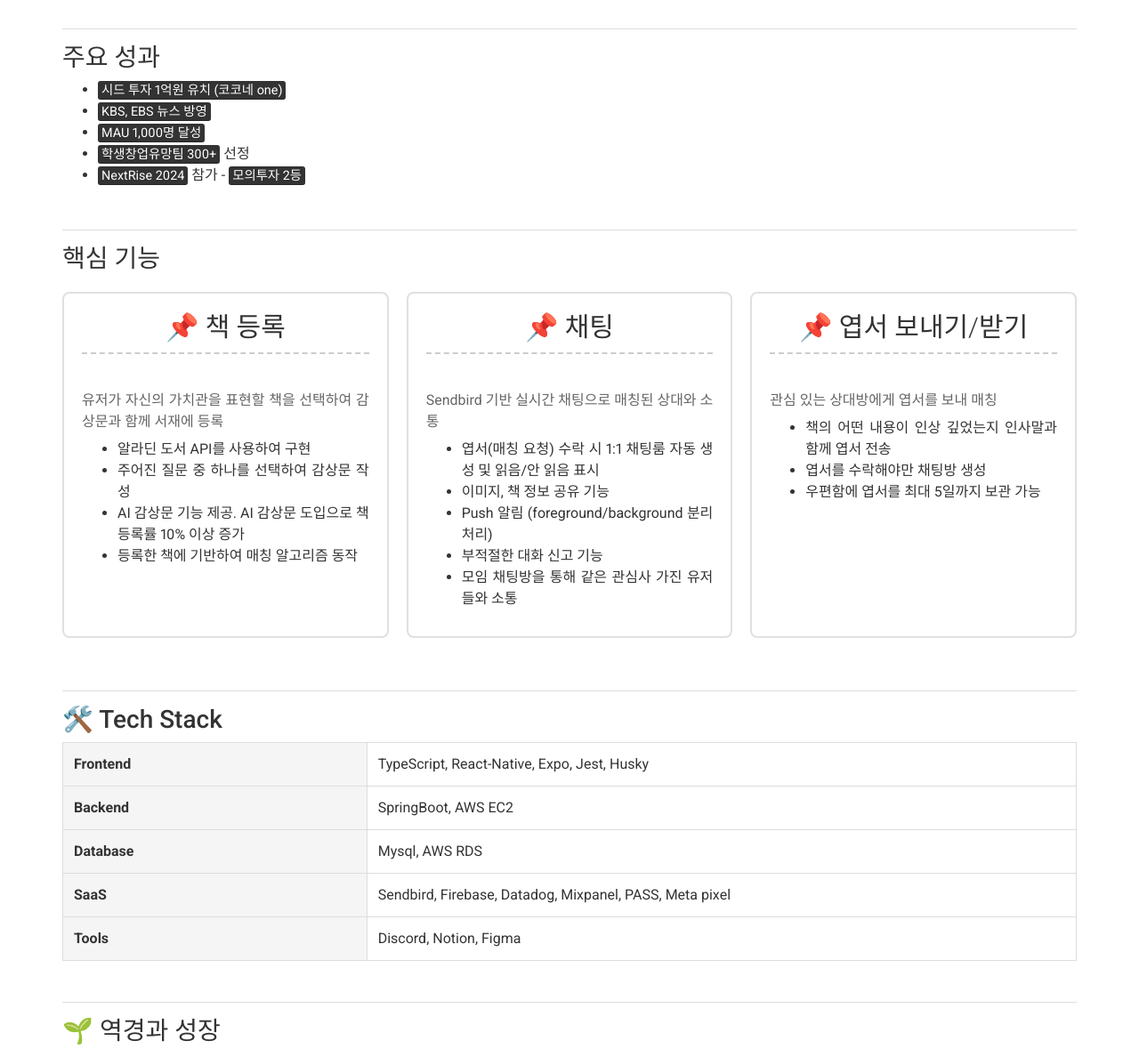
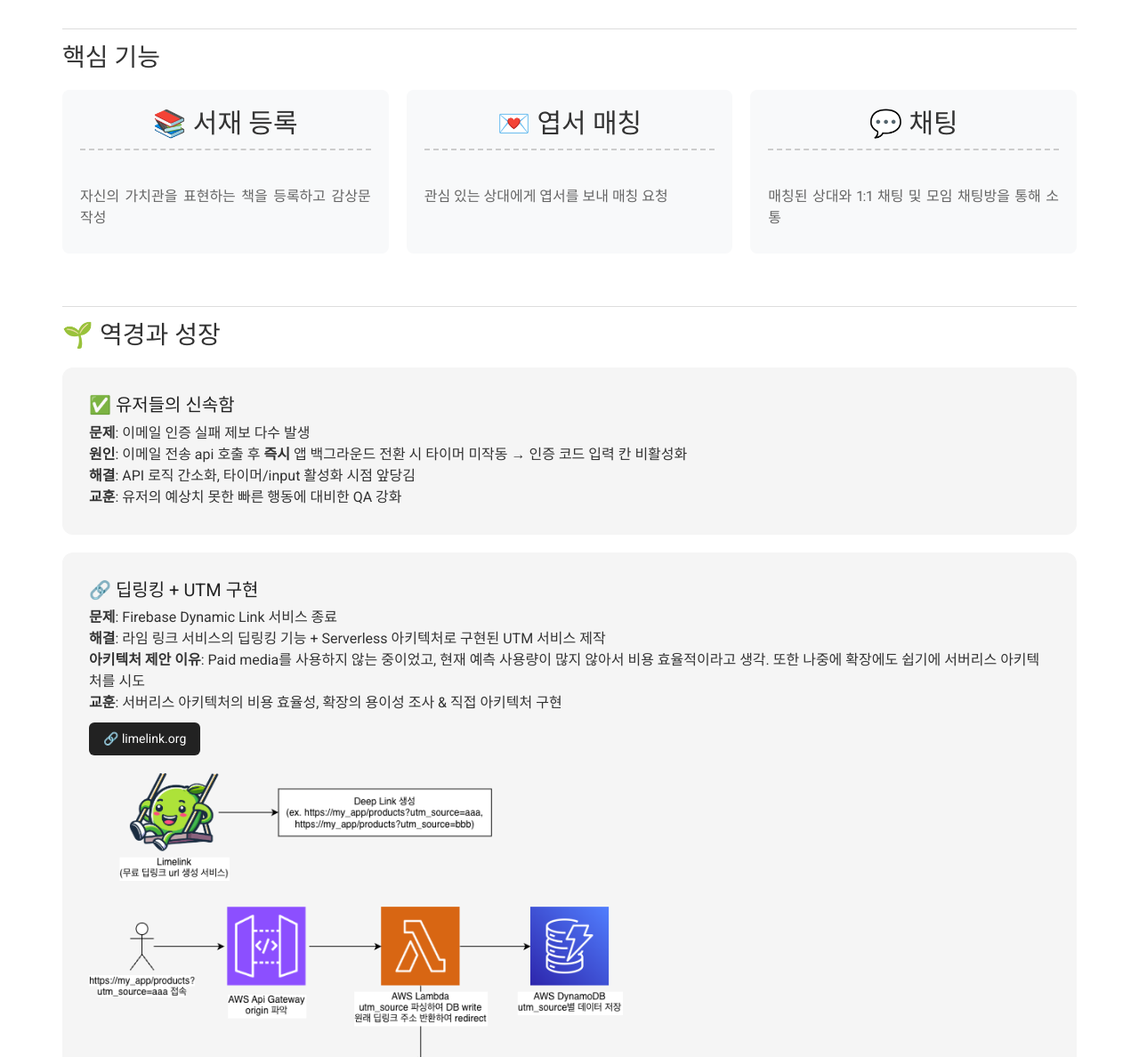
Before and after one commit to Hangyeol-SSeo/Hangyeol-SSeo.github.io, a Jekyll site: the page built from bookbla.md, in a window 1280 px wide and 1400 px high, scrolled down 1275 px. Shown: the part 212-1400 px from the top of the window at 89% size. Built offline with Jekyll 4.4.1, drawn with Linux system fonts in a browser that asks for light colours; nearby versions of some CDN libraries; some of the changed text lies outside the part shown.

Commit message:
Bookbla 섹션 이력 간소화, 핵심 내용으로만 구성

```diff
--- a/bookbla.md
+++ b/bookbla.md
@@ -49,52 +49,67 @@ permalink: /experience/bookbla/
 
 <hr class="print-hide"/>
 
-<h1 style="font-size: 2.8rem; margin-bottom:8px">주요 성과</h1>
-- <mark>시드 투자 1억원 유치 (코코네 one)</mark>
-- <mark>KBS, EBS 뉴스 방영</mark>
-- <mark>MAU 1,000명 달성</mark>
-- <mark>학생창업유망팀 300+</mark> 선정
-- <mark>NextRise 2024</mark> 참가 - <mark>모의투자 2등</mark>
+<h1 style="font-size: 2.8rem; margin-bottom:8px">핵심 기능</h1>
+
+<div style="display: flex; gap: 20px; margin: 20px 0;">
+  <div style="flex: 1; background: #f8f9fa; padding: 20px; border-radius: 8px;">
+    <h3 style="margin-top: 0;">📚 서재 등록</h3>
+    <p style="color: #666;">자신의 가치관을 표현하는 책을 등록하고 감상문 작성</p>
+  </div>
+  <div style="flex: 1; background: #f8f9fa; padding: 20px; border-radius: 8px;">
+    <h3 style="margin-top: 0;">💌 엽서 매칭</h3>
+    <p style="color: #666;">관심 있는 상대에게 엽서를 보내 매칭 요청</p>
+  </div>
+  <div style="flex: 1; background: #f8f9fa; padding: 20px; border-radius: 8px;">
+    <h3 style="margin-top: 0;">💬 채팅</h3>
+    <p style="color: #666;">매칭된 상대와 1:1 채팅 및 모임 채팅방을 통해 소통</p>
+  </div>
+</div>
 
 <br/>
 
 ---
 
-<h1 style="font-size: 2.8rem; margin-bottom:8px">핵심 기능</h1>
+<h1 class="growth-section-header" style="font-size: 2.8rem; margin-bottom:8px">🌱 역경과 성장</h1>
 
-<div class="feature-grid" style="display: grid; grid-template-columns: repeat(auto-fit, minmax(250px, 1fr)); gap: 20px; margin: 20px 0;">
-  <div style="background: #fff; border: 2px solid #e0e0e0; padding: 20px; border-radius: 8px;">
-    <h3 style="margin-top: 0;">📌 책 등록</h3>
-    <p style="color: #666;">유저가 자신의 가치관을 표현할 책을 선택하여 감상문과 함께 서재에 등록</p>
-    <ul>
-      <li>알라딘 도서 API를 사용하여 구현</li>
-      <li>주어진 질문 중 하나를 선택하여 감상문 작성</li>
-      <li>AI 감상문 기능 제공. AI 감상문 도입으로 책 등록률 10% 이상 증가</li>
-      <li>등록한 책에 기반하여 매칭 알고리즘 동작</li>
-    </ul>
-  </div>
+<div class="growth-card" style="background: #f5f5f5; padding: 30px; border-radius: 12px; margin: 20px 0; font-size: medium">
+  <h2 style="color: #222222">✅ 유저들의 신속함</h2>
+  <b>문제</b>: 이메일 인증 실패 제보 다수 발생 <br/>
+  <b>원인</b>: 이메일 전송 api 호출 후 <b>즉시</b> 앱 백그라운드 전환 시 타이머 미작동 → 인증 코드 입력 칸 비활성화 <br/>
+  <b>해결</b>: API 로직 간소화, 타이머/input 활성화 시점 앞당김 <br/>
+  <b>교훈</b>: 유저의 예상치 못한 빠른 행동에 대비한 QA 강화 <br/>
+</div>
 
-  <div style="background: #fff; border: 2px solid #e0e0e0; padding: 20px; border-radius: 8px;">
-    <h3 style="margin-top: 0;">📌 채팅</h3>
-    <p style="color: #666;">Sendbird 기반 실시간 채팅으로 매칭된 상대와 소통</p>
-    <ul>
-      <li>엽서(매칭 요청) 수락 시 1:1 채팅룸 자동 생성 및 읽음/안 읽음 표시</li>
-      <li>이미지, 책 정보 공유 기능</li>
-      <li>Push 알림 (foreground/background 분리 처리)</li>
-      <li>부적절한 대화 신고 기능</li>
-      <li>모임 채팅방을 통해 같은 관심사 가진 유저들와 소통</li>
-    </ul>
-  </div>
+<div class="growth-card" style="background: #f5f5f5; padding: 30px; border-radius: 12px; margin: 20px 0; font-size: medium">
+  <h2 style="color: #222222">🔗 딥링킹 + UTM 구현</h2>
+  <b>문제</b>: Firebase Dynamic Link 서비스 종료 <br/>
+  <b>해결</b>: 라임 링크 서비스의 딥링킹 기능 + Serverless 아키텍처로 구현된 UTM 서비스 제작 <br/>
+  <b>아키텍처 제안 이유</b>: Paid media를 사용하지 않는 중이었고, 현재 예측 사용량이 많지 않아서 비용 효율적이라고 생각. 또한 나중에 확장에도 쉽기에 서버리스 아키텍처를 시도 <br/>
+  <b>교훈</b>: 서버리스 아키텍처의 비용 효율성, 확장의 용이성 조사 & 직접 아키텍처 구현 <br/>
+  <a href="https://limelink.org/" target="_blank" style="display: inline-block; margin-top: 10px; padding: 8px 16px; background: #222222; color: white; text-decoration: none; border-radius: 6px; font-size: 14px;">🔗 limelink.org</a> <br/>
+  <img src="/assets/serverless_architecture.png" alt="Serverless Architecture" style="width: 600px; margin-top: 20px; border-radius: 8px;" />
+</div>
 
-  <div style="background: #fff; border: 2px solid #e0e0e0; padding: 20px; border-radius: 8px;">
-    <h3 style="margin-top: 0;">📌 엽서 보내기/받기</h3>
-    <p style="color: #666;">관심 있는 상대방에게 엽서를 보내 매칭</p>
-    <ul>
-      <li>책의 어떤 내용이 인상 깊었는지 인사말과 함께 엽서 전송</li>
-      <li>엽서를 수락해야만 채팅방 생성</li>
-      <li>우편함에 엽서를 최대 5일까지 보관 가능</li>
-    </ul>
-  </div>
+<div class="growth-card" style="background: #f5f5f5; padding: 30px; border-radius: 12px; margin: 20px 0; font-size: medium">
+  <h2 style="color: #222222">💰 결제 기능과 오류</h2>
+  <b>문제</b>: 초기 구현된 결제 시스템이 재화를 제대로 지급하지 못하는 문제 발생 <br/>
+  <b>해결</b>: 앱 최상위 컴포넌트에서 결제 처리 리스너를 구현하여, 결제 도중에 background 전환 등 이슈가 생겨도 원활하게 결제 처리가 가능하게 함 <br/>
+  <b>교훈</b>: 결제 관련 기능은 충분한 테스트를 거쳐야 함을 깨달음. 또한 인터넷 연결 신호 미약, 앱 crash 등 다양한 상황이 일어날 수 있다는 사실 인지 <br/>
+</div>
+
+<div class="growth-card" style="background: #f5f5f5; padding: 30px; border-radius: 12px; margin: 20px 0; font-size: medium">
+  <h2 style="color: #222222">📤 Expo update(Code push) 서비스 도입</h2>
+  <b>문제</b>: 매번 앱을 배포하는데 빌드, 심사 과정이 매우 오래 걸려 배포에 병목이 생김. 또한 빌드 비용이 많이 듦 <br/>
+  <b>해결</b>: 코드 푸시 서비스를 도입하여 실시간 배포 구현. MAU 1000 이하는 무료 배포 가능 <br/>
+  <b>교훈</b>: 일반 배포와 코드 푸시의 차이점 배움. 코드 푸시 서비스의 과금 구조 조사 <br/>
+  <b>추가 고도화</b>: background -> foreground 전환 시에도 코드 푸시 가능하도록 업데이트. 코드 푸시 업데이트 시점 조절 기능 추가. 버전별 강제 or 선택 업데이트 기능 추가 <br/>
+</div>
+
+<div class="growth-card" style="background: #f5f5f5; padding: 30px; border-radius: 12px; margin: 20px 0; font-size: medium">
+  <h2 style="color: #222222">📱 foreground & background 알림 처리</h2>
+  <b>문제</b>: 채팅 알림을 위해 foreground 알림(인앱 알림)과 background(푸시 알림)을 분리해서 표시해야 했음 <br/>
+  <b>해결</b>: foreground listener와 background listener를 분리하여 구현하고, 가능한 최상위 컴포넌트에 배치 <br/>
+  <b>교훈</b>: FCM, APNs 시스템에 대한 이해. Expo notification, Sendbird 알림 시스템 이해<br/>
 </div>
 
 <br/>
@@ -140,85 +155,6 @@ permalink: /experience/bookbla/
 
 <hr class="print-hide"/>
 
-<h1 class="growth-section-header" style="font-size: 2.8rem; margin-bottom:8px">🌱 역경과 성장</h1>
-<!--
-넣을 주제들
-- 채팅 외주 펑크로 인한 Sendbird 도입
-- 서버 다운
-- android sdk 35 대응(edge-to-edge)
-- expo SDK migration (50 -> 52)
-- 구독 기능 도입
-- 네비게이션 스택
-- mcp 도입(figma)
-- 다이어리...
-- 새로운 사람 만나기 시간
--->
-
-<div class="growth-card" style="background: #f5f5f5; padding: 30px; border-radius: 12px; margin: 20px 0; font-size: medium">
-  <h2 style="color: #222222">✅ 유저들의 신속함</h2>
-  <b>문제</b>: 이메일 인증 실패 제보 다수 발생 <br/>
-  <b>원인</b>: 이메일 전송 api 호출 후 <b>즉시</b> 앱 백그라운드 전환 시 타이머 미작동 → 인증 코드 입력 칸 비활성화 <br/>
-  <b>해결</b>: API 로직 간소화, 타이머/input 활성화 시점 앞당김 <br/>
-  <b>교훈</b>: 유저의 예상치 못한 빠른 행동에 대비한 QA 강화 <br/>
-</div>
-
-<div class="growth-card" style="background: #f5f5f5; padding: 30px; border-radius: 12px; margin: 20px 0; font-size: medium">
-  <h2 style="color: #222222">🔗 딥링킹 + UTM 구현</h2>
-  <b>문제</b>: Firebase Dynamic Link 서비스 종료 <br/>
-  <b>해결</b>: 라임 링크 서비스의 딥링킹 기능 + Serverless 아키텍처로 구현된 UTM 서비스 제작 <br/>
-  <b>아키텍처 제안 이유</b>: Paid media를 사용하지 않는 중이었고, 현재 예측 사용량이 많지 않아서 비용 효율적이라고 생각. 또한 나중에 확장에도 쉽기에 서버리스 아키텍처를 시도 <br/>
-  <b>교훈</b>: 서버리스 아키텍처의 비용 효율성, 확장의 용이성 조사 & 직접 아키텍처 구현 <br/>
-  <a href="https://limelink.org/" target="_blank" style="display: inline-block; margin-top: 10px; padding: 8px 16px; background: #222222; color: white; text-decoration: none; border-radius: 6px; font-size: 14px;">🔗 limelink.org</a> <br/>
-  <img src="/assets/serverless_architecture.png" alt="Serverless Architecture" style="width: 600px; margin-top: 20px; border-radius: 8px;" />
-</div>
-
-<div class="growth-card" style="background: #f5f5f5; padding: 30px; border-radius: 12px; margin: 20px 0; font-size: medium">
-  <h2 style="color: #222222">💰 결제 기능과 오류</h2>
-  <b>문제</b>: 초기 구현된 결제 시스템이 재화를 제대로 지급하지 못하는 문제 발생 <br/>
-  <b>해결</b>: 앱 최상위 컴포넌트에서 결제 처리 리스너를 구현하여, 결제 도중에 background 전환 등 이슈가 생겨도 원활하게 결제 처리가 가능하게 함 <br/>
-  <b>교훈</b>: 결제 관련 기능은 충분한 테스트를 거쳐야 함을 깨달음. 또한 인터넷 연결 신호 미약, 앱 crash 등 다양한 상황이 일어날 수 있다는 사실 인지 <br/>
-</div>
-
-<div class="growth-card" style="background: #f5f5f5; padding: 30px; border-radius: 12px; margin: 20px 0; font-size: medium">
-  <h2 style="color: #222222">📤 Expo update(Code push) 서비스 도입</h2>
-  <b>문제</b>: 매번 앱을 배포하는데 빌드, 심사 과정이 매우 오래 걸려 배포에 병목이 생김. 또한 빌드 비용이 많이 듦 <br/>
-  <b>해결</b>: 코드 푸시 서비스를 도입하여 실시간 배포 구현. MAU 1000 이하는 무료 배포 가능 <br/>
-  <b>교훈</b>: 일반 배포와 코드 푸시의 차이점 배움. 코드 푸시 서비스의 과금 구조 조사 <br/>
-  <b>추가 고도화</b>: background -> foreground 전환 시에도 코드 푸시 가능하도록 업데이트. 코드 푸시 업데이트 시점 조절 기능 추가. 버전별 강제 or 선택 업데이트 기능 추가 <br/>
-</div>
-
-<div class="growth-card" style="background: #f5f5f5; padding: 30px; border-radius: 12px; margin: 20px 0; font-size: medium">
-  <h2 style="color: #222222">📋 운영 중인 서비스의 서버 점검</h2>
-  <b>문제</b>: 운영중인 서버가 멈추거나 업데이트해야 할 때 점검 화면을 띄워야 함. 띄우지 않으면 유저들이 혼란스러워하는 문제가 생김 <br/>
-  <b>해결</b>: firebase remote config 시스템을 사용하여 점검 페이지 전환 구현 <br/>
-  <b>교훈</b>: 서버가 중단되는 상황에도 서드 파티 시스템을 통해 앱을 제어하는 방법을 배움 <br/>
-</div>
-
-<div class="growth-card" style="background: #f5f5f5; padding: 30px; border-radius: 12px; margin: 20px 0; font-size: medium">
-  <h2 style="color: #222222">📱 foreground & background 알림 처리</h2>
-  <b>문제</b>: 채팅 알림을 위해 foreground 알림(인앱 알림)과 background(푸시 알림)을 분리해서 표시해야 했음 <br/>
-  <b>해결</b>: foreground listener와 background listener를 분리하여 구현하고, 가능한 최상위 컴포넌트에 배치 <br/>
-  <b>교훈</b>: FCM, APNs 시스템에 대한 이해. Expo notification, Sendbird 알림 시스템 이해<br/>
-</div>
-
-<div class="growth-card" style="background: #f5f5f5; padding: 30px; border-radius: 12px; margin: 20px 0; font-size: medium">
-  <h2 style="color: #222222">🍡 Props drilling 리팩토링</h2>
-  <b>문제</b>: 컴포넌트를 세분화하여 구현할 경우, Props drilling 문제 발생 <br/>
-  <b>해결</b>: React Context API, Zustand를 사용하여 적절한 상태 관리 구현 <br/>
-  <b>교훈</b>: 불필요한 props 들을 자주 상속하기보다는, 다양한 구현 방법들에 대해 배웠음 <br/>
-</div>
-
-<div class="growth-card" style="background: #f5f5f5; padding: 30px; border-radius: 12px; margin: 20px 0; font-size: medium">
-  <h2 style="color: #222222">🔥 Github Kanban board & milestone</h2>
-  협업을 위해 milestone을 만들어 sprint 기간에 해야 할 기능들을 정리하고 <br/>
-  kanban board를 활용하여 다른 팀원들과 업무를 분담, 현재 상태를 공유함. <br/>
-  또한 Daily scrum을 진행하여 그날 서로 할 일을 공유하고 good & new를 이야기하며 하루를 시작함 <br/>
-</div>
-
-<br/>
-
----
-
 <h1 style="font-size: 2.8rem; margin-bottom:8px">팀&역할</h1>
 
 <div class="team-section" style="display: flex; gap: 20px; margin: 20px 0;">
```
